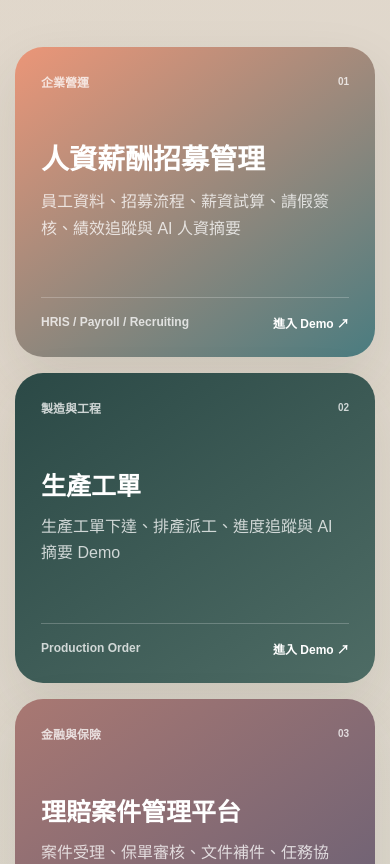
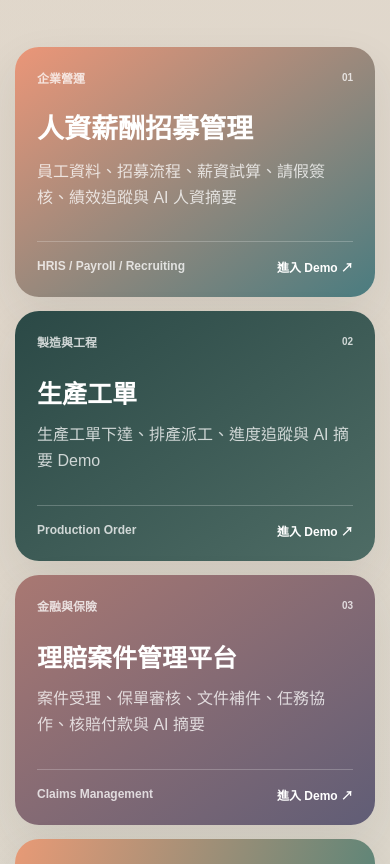
Before and after one commit to yunghua817/jvision-showcase-vercel, a Next.js app: page / in a window 390 px wide. Shown: the part 704-1568 px from the top of the page. Built offline with nearby package versions, Linux system fonts and the light colour scheme.

Commit message:
Reduce featured showcase size

```diff
--- a/src/app/globals.css
+++ b/src/app/globals.css
@@ -335,14 +335,14 @@ footer img { width: 126px; }
 .curator-actions a { display: inline-flex; min-height: 48px; align-items: center; justify-content: center; border: 1px solid rgba(34,59,57,.2); border-radius: 999px; padding: 0 21px; font-weight: 900; }
 .curator-actions a:first-child { border-color: #223b39; background: #223b39; color: #fff; }
 
-.curator-showcase { display: grid; grid-template-columns: repeat(12,minmax(0,1fr)); grid-auto-rows: 290px; gap: 16px; }
-.curator-piece { display: flex; min-width: 0; justify-content: space-between; flex-direction: column; overflow: hidden; border-radius: 28px; padding: 26px; color: #fff; box-shadow: 0 22px 55px rgba(49,55,53,.1); }
+.curator-showcase { display: grid; grid-template-columns: repeat(12,minmax(0,1fr)); grid-auto-rows: 230px; gap: 14px; }
+.curator-piece { display: flex; min-width: 0; justify-content: space-between; flex-direction: column; overflow: hidden; border-radius: 24px; padding: 22px; color: #fff; box-shadow: 0 18px 45px rgba(49,55,53,.09); }
 .piece-1 { grid-column: span 7; grid-row: span 2; background: linear-gradient(145deg,#eb9678,#4a7c80); }
 .piece-2 { grid-column: span 5; background: linear-gradient(145deg,#2b4946,#4e6c65); }
 .piece-3 { grid-column: span 5; background: linear-gradient(145deg,#a97872,#605d76); }
 .piece-4 { grid-column: span 12; background: linear-gradient(110deg,#e89a76,#438178); }
 .piece-top, .piece-footer { display: flex; align-items: center; justify-content: space-between; gap: 18px; color: rgba(255,255,255,.76); font-size: 12px; font-weight: 900; }
-.piece-content strong { display: block; max-width: 650px; font-size: clamp(28px,4vw,55px); line-height: 1.08; }
+.piece-content strong { display: block; max-width: 650px; font-size: clamp(27px,3.5vw,48px); line-height: 1.08; }
 .piece-content p { max-width: 620px; margin: 14px 0 0; color: rgba(255,255,255,.76); line-height: 1.65; }
 .piece-2 .piece-content strong, .piece-3 .piece-content strong { font-size: clamp(25px,3vw,38px); }
 .piece-footer { border-top: 1px solid rgba(255,255,255,.22); padding-top: 16px; }
@@ -363,7 +363,7 @@ footer img { width: 126px; }
 .curator-page .explore { background: #edf2f0; }
 
 @media (max-width: 900px) {
-  .curator-showcase { grid-auto-rows: 260px; }
+  .curator-showcase { grid-auto-rows: 210px; }
   .piece-1 { grid-column: span 12; grid-row: span 1; }
   .piece-2, .piece-3 { grid-column: span 6; }
   .curator-category-grid { grid-template-columns: repeat(2,minmax(0,1fr)); }
@@ -380,7 +380,7 @@ footer img { width: 126px; }
   .curator-hero h1 { font-size: 43px; }
   .curator-actions a { width: 100%; }
   .curator-showcase { grid-template-columns: 1fr; grid-auto-rows: auto; }
-  .piece-1, .piece-2, .piece-3, .piece-4 { grid-column: auto; grid-row: auto; min-height: 310px; }
+  .piece-1, .piece-2, .piece-3, .piece-4 { grid-column: auto; grid-row: auto; min-height: 250px; }
   .curator-section-heading { align-items: flex-start; flex-direction: column; }
   .curator-category-grid { grid-template-columns: 1fr; }
   .curator-category-grid a { min-height: 145px; }
```
